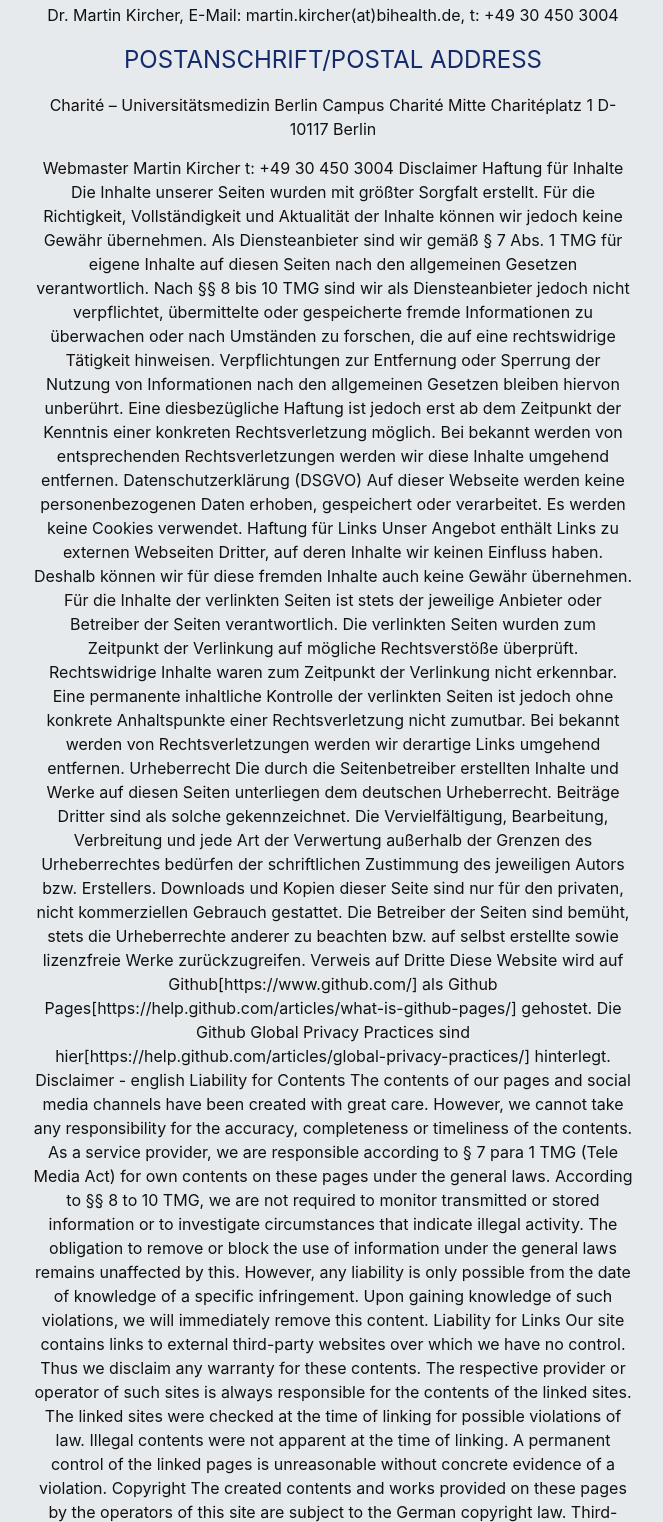
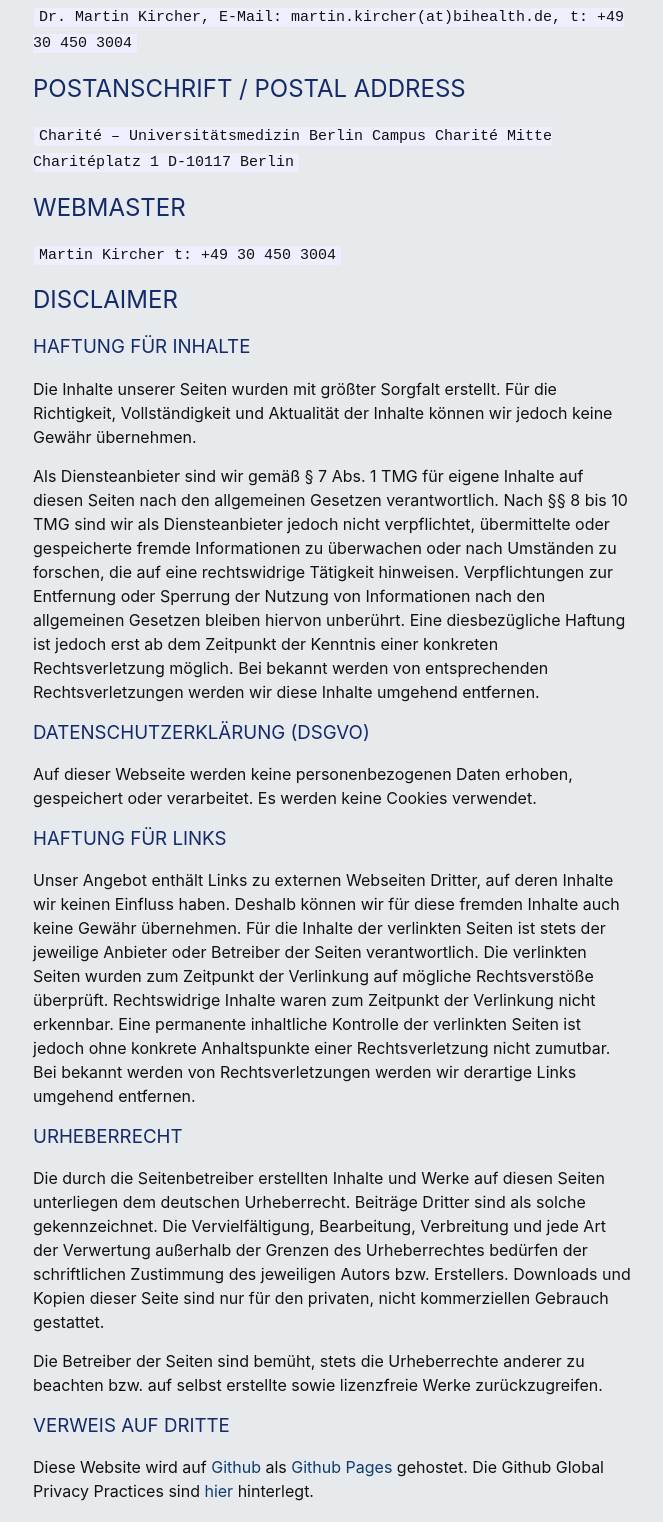
Before and after one commit to kircherlab/kircherlab.github.io, a plain HTML site: page impressum.html in a window 1280 px wide. Shown: the part 375-1897 px from the top of the page, without its empty margins (307-970 px from the left). Drawn offline with Linux system fonts and the light colour scheme.

Commit message:
test formatting

```diff
--- a/impressum.html
+++ b/impressum.html
@@ -37,7 +37,7 @@
   .container {
     margin: 10px auto;
     max-width: 600px;
-    text-align: center;
+    text-align: left;
   }
   h1 {
     margin: 30px 0;
@@ -51,53 +51,93 @@
 <h1>Impressum / Imprint </h1>
 
 <p>
-The following information is required under German law. For your understanding, we are making a translation of the german text available at the bottom of the page. Please note that in case of a legal dispute, the german version takes precendence over the english version.
+  The following information is required under German law. For your understanding, we are making a translation of the german text
+  available at the bottom of the page. Please note that in case of a legal dispute, the german version takes precendence over
+  the english version.
 </p>
 
-<h2>Leitung/Leadership</h2>
+<h2>Leitung / Leadership</h2>
 
 <p>
+  <code>
     Dr. Martin Kircher, E-Mail: martin.kircher(at)bihealth.de, t: +49 30 450 3004
+  </code>
 </p>
 
-<h2>Postanschrift/Postal Address</h2>
+<h2>Postanschrift / Postal Address</h2>
 
 <p>
+  <code>
     Charité – Universitätsmedizin Berlin
     Campus Charité Mitte
     Charitéplatz 1
     D-10117 Berlin
+  </code>
   </p>
 
-Webmaster
+  <h2>Webmaster</h2>
 
+<p>
+  <code>
     Martin Kircher
     t: +49 30 450 3004
+  </code>
+</p>
 
-Disclaimer
-Haftung für Inhalte
+<h2>Disclaimer</h2>
+<h3>Haftung für Inhalte</h3>
 
-Die Inhalte unserer Seiten wurden mit größter Sorgfalt erstellt. Für die Richtigkeit, Vollständigkeit und Aktualität der Inhalte können wir jedoch keine Gewähr übernehmen.
+<p>
+  Die Inhalte unserer Seiten wurden mit größter Sorgfalt erstellt. Für die Richtigkeit, Vollständigkeit und Aktualität der
+  Inhalte können wir jedoch keine Gewähr übernehmen.
+</p>
 
-Als Diensteanbieter sind wir gemäß § 7 Abs. 1 TMG für eigene Inhalte auf diesen Seiten nach den allgemeinen Gesetzen verantwortlich. Nach §§ 8 bis 10 TMG sind wir als Diensteanbieter jedoch nicht verpflichtet, übermittelte oder gespeicherte fremde Informationen zu überwachen oder nach Umständen zu forschen, die auf eine rechtswidrige Tätigkeit hinweisen. Verpflichtungen zur Entfernung oder Sperrung der Nutzung von Informationen nach den allgemeinen Gesetzen bleiben hiervon unberührt. Eine diesbezügliche Haftung ist jedoch erst ab dem Zeitpunkt der Kenntnis einer konkreten Rechtsverletzung möglich. Bei bekannt werden von entsprechenden Rechtsverletzungen werden wir diese Inhalte umgehend entfernen.
+<p>
+  Als Diensteanbieter sind wir gemäß § 7 Abs. 1 TMG für eigene Inhalte auf diesen Seiten nach den allgemeinen Gesetzen
+  verantwortlich. Nach §§ 8 bis 10 TMG sind wir als Diensteanbieter jedoch nicht verpflichtet, übermittelte oder gespeicherte
+  fremde Informationen zu überwachen oder nach Umständen zu forschen, die auf eine rechtswidrige Tätigkeit hinweisen.
+  Verpflichtungen zur Entfernung oder Sperrung der Nutzung von Informationen nach den allgemeinen Gesetzen bleiben hiervon
+  unberührt. Eine diesbezügliche Haftung ist jedoch erst ab dem Zeitpunkt der Kenntnis einer konkreten Rechtsverletzung
+  möglich. Bei bekannt werden von entsprechenden Rechtsverletzungen werden wir diese Inhalte umgehend entfernen.
+</p>
 
-Datenschutzerklärung (DSGVO)
+<h3>Datenschutzerklärung (DSGVO)</h3>
 
-Auf dieser Webseite werden keine personenbezogenen Daten erhoben, gespeichert oder verarbeitet. Es werden keine Cookies verwendet.
+<p>
+  Auf dieser Webseite werden keine personenbezogenen Daten erhoben, gespeichert oder verarbeitet. Es werden keine Cookies
+  verwendet.
+</p>
 
-Haftung für Links
+<h3>Haftung für Links</h3>
 
-Unser Angebot enthält Links zu externen Webseiten Dritter, auf deren Inhalte wir keinen Einfluss haben. Deshalb können wir für diese fremden Inhalte auch keine Gewähr übernehmen. Für die Inhalte der verlinkten Seiten ist stets der jeweilige Anbieter oder Betreiber der Seiten verantwortlich. Die verlinkten Seiten wurden zum Zeitpunkt der Verlinkung auf mögliche Rechtsverstöße überprüft. Rechtswidrige Inhalte waren zum Zeitpunkt der Verlinkung nicht erkennbar. Eine permanente inhaltliche Kontrolle der verlinkten Seiten ist jedoch ohne konkrete Anhaltspunkte einer Rechtsverletzung nicht zumutbar. Bei bekannt werden von Rechtsverletzungen werden wir derartige Links umgehend entfernen.
+<p>
+  Unser Angebot enthält Links zu externen Webseiten Dritter, auf deren Inhalte wir keinen Einfluss haben. Deshalb können wir für
+  diese fremden Inhalte auch keine Gewähr übernehmen. Für die Inhalte der verlinkten Seiten ist stets der jeweilige Anbieter
+  oder Betreiber der Seiten verantwortlich. Die verlinkten Seiten wurden zum Zeitpunkt der Verlinkung auf mögliche
+  Rechtsverstöße überprüft. Rechtswidrige Inhalte waren zum Zeitpunkt der Verlinkung nicht erkennbar. Eine permanente
+  inhaltliche Kontrolle der verlinkten Seiten ist jedoch ohne konkrete Anhaltspunkte einer Rechtsverletzung nicht zumutbar.
+  Bei bekannt werden von Rechtsverletzungen werden wir derartige Links umgehend entfernen.
+</p>
 
-Urheberrecht
+<h3>Urheberrecht</h3>
 
-Die durch die Seitenbetreiber erstellten Inhalte und Werke auf diesen Seiten unterliegen dem deutschen Urheberrecht. Beiträge Dritter sind als solche gekennzeichnet. Die Vervielfältigung, Bearbeitung, Verbreitung und jede Art der Verwertung außerhalb der Grenzen des Urheberrechtes bedürfen der schriftlichen Zustimmung des jeweiligen Autors bzw. Erstellers. Downloads und Kopien dieser Seite sind nur für den privaten, nicht kommerziellen Gebrauch gestattet.
+<p>
+  Die durch die Seitenbetreiber erstellten Inhalte und Werke auf diesen Seiten unterliegen dem deutschen Urheberrecht. Beiträge
+  Dritter sind als solche gekennzeichnet. Die Vervielfältigung, Bearbeitung, Verbreitung und jede Art der Verwertung außerhalb
+  der Grenzen des Urheberrechtes bedürfen der schriftlichen Zustimmung des jeweiligen Autors bzw. Erstellers. Downloads und
+  Kopien dieser Seite sind nur für den privaten, nicht kommerziellen Gebrauch gestattet.
+</p>
+<p>
+  Die Betreiber der Seiten sind bemüht, stets die Urheberrechte anderer zu beachten bzw. auf selbst erstellte sowie lizenzfreie
+  Werke zurückzugreifen.
+</p>
 
-Die Betreiber der Seiten sind bemüht, stets die Urheberrechte anderer zu beachten bzw. auf selbst erstellte sowie lizenzfreie Werke zurückzugreifen.
-
-Verweis auf Dritte
-
-Diese Website wird auf Github[https://www.github.com/] als Github Pages[https://help.github.com/articles/what-is-github-pages/] gehostet. Die Github Global Privacy Practices sind hier[https://help.github.com/articles/global-privacy-practices/] hinterlegt.
+<h3>Verweis auf Dritte</h3>
+<p>
+  Diese Website wird auf <a href="https://www.github.com/">Github</a> als
+  <a href="https://help.github.com/articles/what-is-github-pages/">Github Pages</a> gehostet. Die Github Global Privacy
+  Practices sind <a href="https://help.github.com/articles/global-privacy-practices/">hier</a> hinterlegt.
+</p>
 
 Disclaimer - english
 
```
Lines whose indentation alone changed are shown as unchanged.
